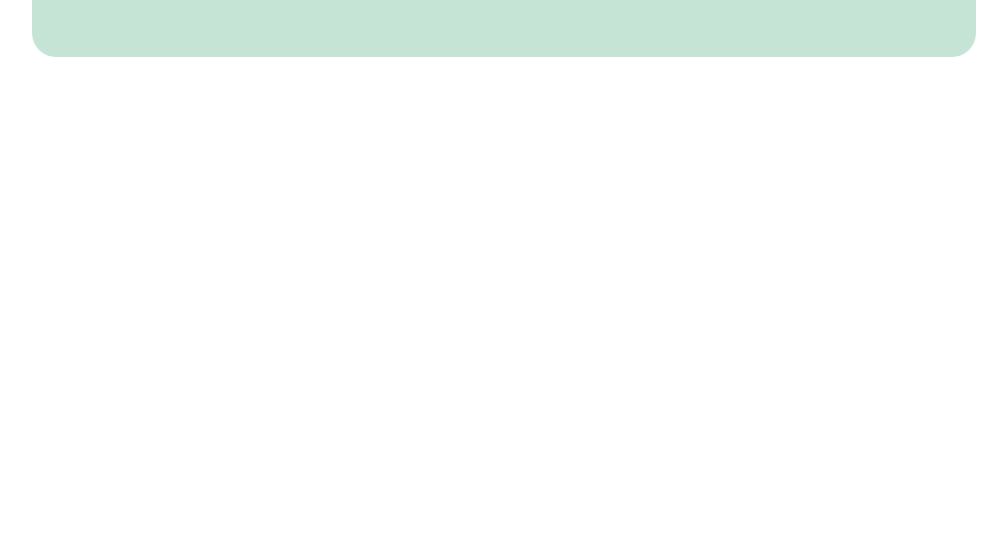
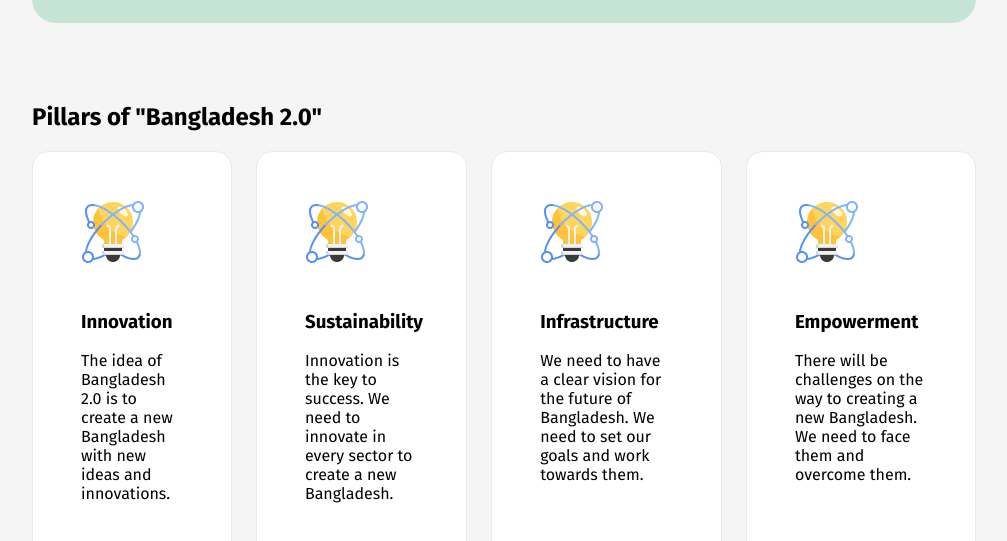
Before and after one commit to mhskdr/1st-assignment-b11, a plain HTML site: page index.html in a window 1280 px wide. Shown: the part 779-1320 px from the top of the page, without its empty margins (136-1143 px from the left). Before the commit the page ends 916 px from the top, so only its background shows below. Drawn offline with Linux system fonts and the light colour scheme.

Commit message:
added pillar section

```diff
--- a/Styles/assignment.css
+++ b/Styles/assignment.css
@@ -11,11 +11,11 @@ nav {
   display: flex;
   justify-content: space-between;
   align-items: center;
-  margin: 31px 160px;
+  margin: 0px 160px;
   color: #000000;
 }
 .nav-title{
-    font-weight: 800;
+    font-weight: bold;
     font-size: 32px;
 }
 /* button styles */
@@ -27,7 +27,7 @@ button:hover{
     color: #006A50;
     font-family: "Fira Sans", serif;
     font-weight: 500;
-    background-color: white;
+    background-color: #f5f5f5;
     border: 1px solid #006A50;
     border-radius: 8px;
     padding: 15px 30px;
@@ -71,3 +71,32 @@ button:hover{
     width: 474px;
     height: 400px;
 }
+/* main styles */
+main{
+    max-width: 1280px;
+    margin: 0 160px;
+}
+.section-title{
+    font-size: 40px;
+    font-weight: 800;
+}
+.pillars{
+    display: flex;
+    gap: 24px;
+}
+.pillar{
+    padding: 24px;
+    border-radius: 16px;
+    border: 1px solid #e9e9e9;
+    background-color: #ffffff;
+    gap: 24px;
+}
+.pillar-title{
+    padding:0 0 0 24px;
+}
+.pillar-desc{
+    padding:0 24px 24px 24px;
+}
+.img{
+    padding:24px 0 24px 24px;
+}
--- a/index.html
+++ b/index.html
@@ -13,14 +13,8 @@
     <link rel="stylesheet" href="Styles/assignment.css">
 </head>
 
-<body class="fira-sans-regular">
+<body class="fira-sans-regular" bgcolor="#f5f5f5">
     <header>
-
-    </header>
-    <main>
-
-    </main>
-    <footer>
         <nav>
             <h3 class="nav-title">Bangladesh 2.0</h3>
             <a href=""><button class="btn-nav">Sign In</button></a>
@@ -33,6 +27,40 @@
             </div>
             <img class="banner-profile" src="Resources/hero.png" alt="Shohid Minar">
         </div>
+    </header>
+    <main>
+          <section class="">
+            <h2 class="sec-title">Pillars of "Bangladesh 2.0"</h2>
+            <div class="pillars">
+                <div class="pillar">
+                    <img class="img" src="Resources/card-icon.png" alt="Innovation">
+                    <h3 class="pillar-title">Innovation</h3>
+                    <p class="pillar-desc">The idea of Bangladesh 2.0 is to create a new Bangladesh with new ideas and
+                        innovations.</p>
+                </div>
+                <div class="pillar">
+                    <img class="img"src="Resources/card-icon.png" alt="Sustainability">
+                    <h3 class="pillar-title">Sustainability</h3>
+                    <p class="pillar-desc">Innovation is the key to success. We need to innovate in every sector to
+                        create a new Bangladesh.</p>
+                </div>
+                <div class="pillar">
+                    <img class="img" src="Resources/card-icon.png" alt="Infrastructure">
+                    <h3 class="pillar-title">Infrastructure</h3>
+                    <p class="pillar-desc">We need to have a clear vision for the future of Bangladesh. We need to set
+                        our goals and work towards them.</p>
+                </div>
+                <div class="pillar">
+                    <img class="img" src="Resources/card-icon.png" alt="Empowerment">
+                    <h3 class="pillar-title">Empowerment</h3>
+                    <p class="pillar-desc">There will be challenges on the way to creating a new Bangladesh. We need to
+                        face them and overcome them.</p>
+                </div>
+            </div>
+          </section>
+    </main>
+    <footer>
+
     </footer>
 </body>
 
```
